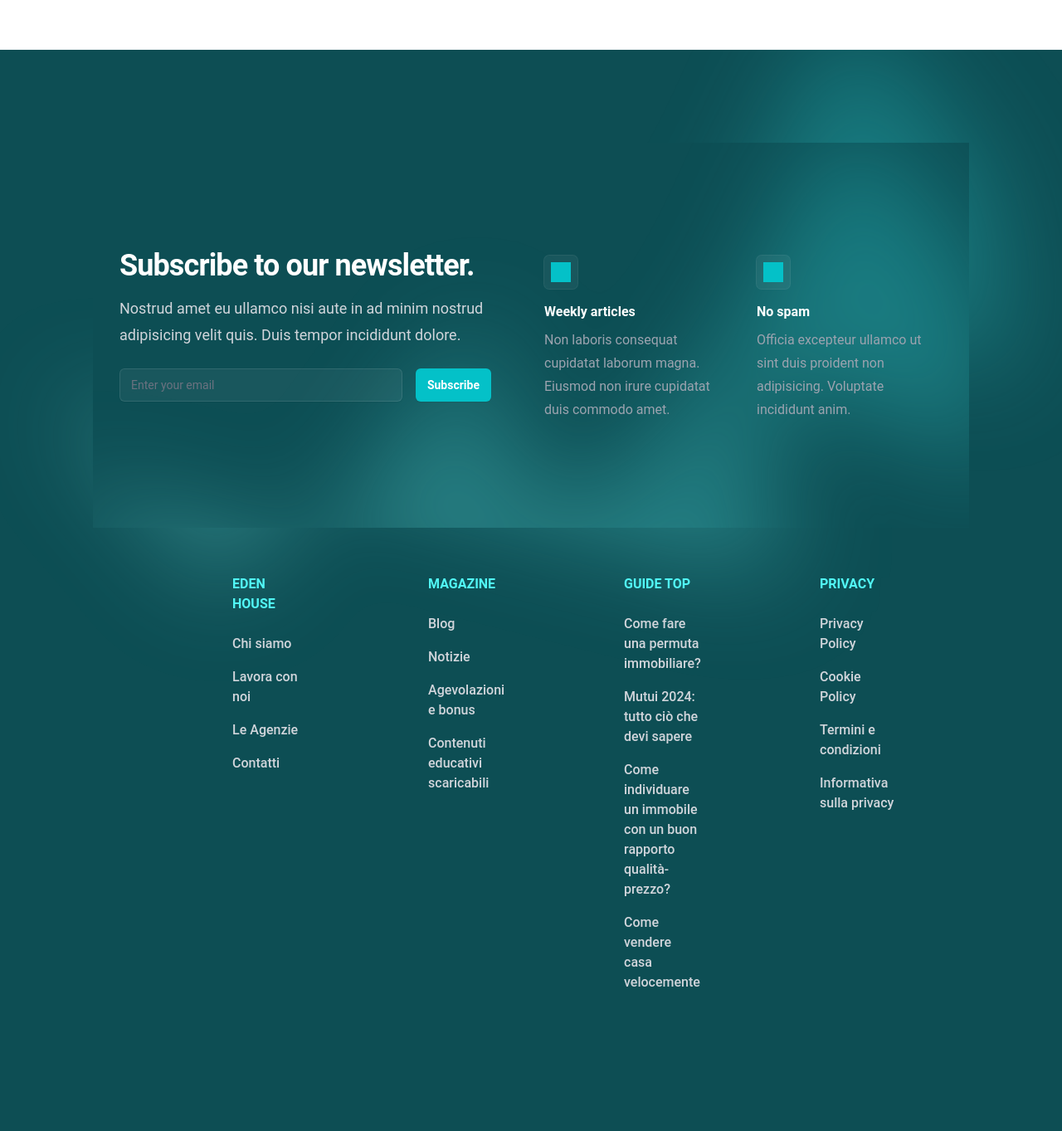
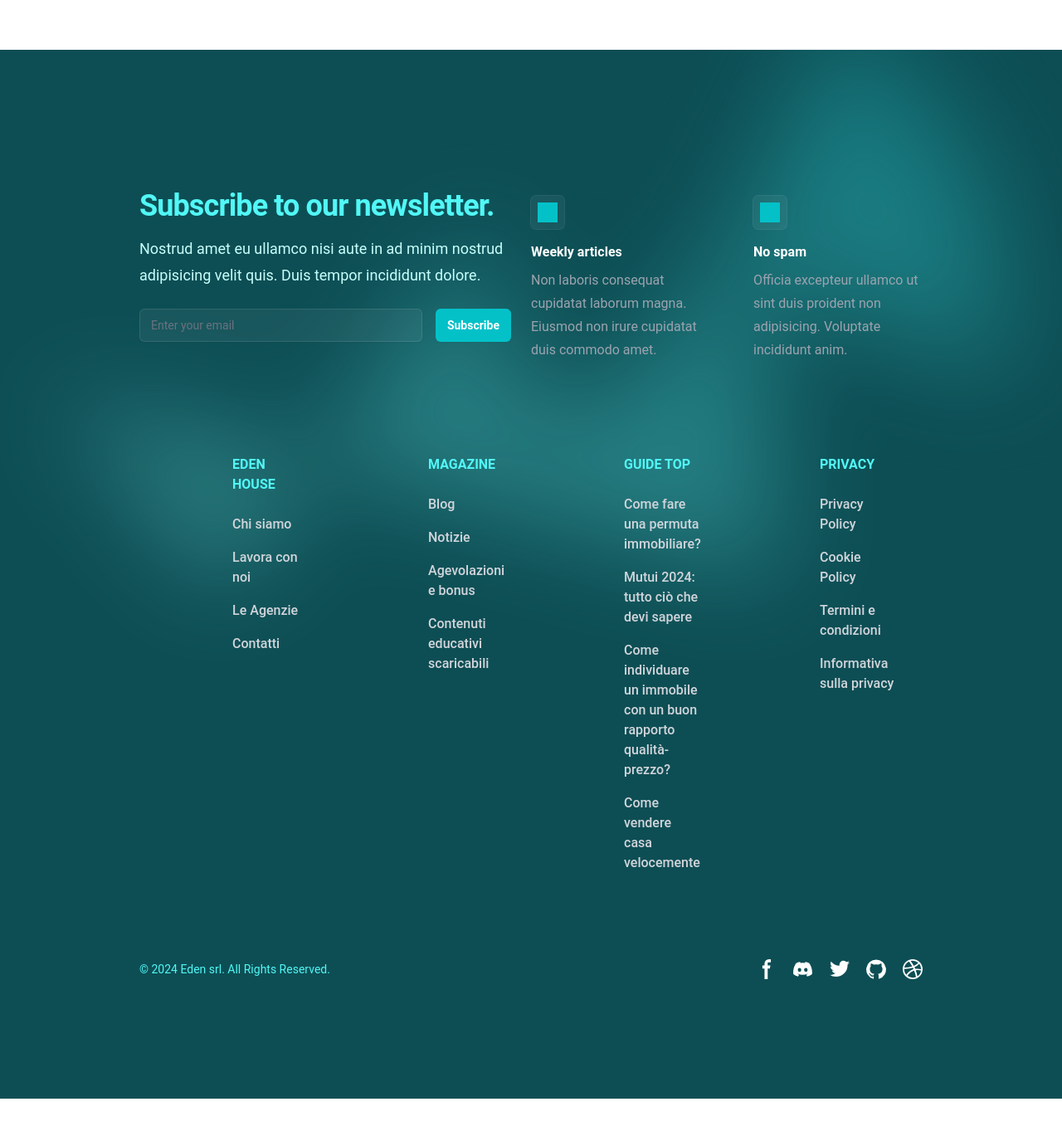
Before and after one commit to ManuelBellucci/eden, a React (Vite) app: page / in a window 1280 px wide. Shown: the part 6098-7461 px from the top of the page at 83% size. After the commit the page ends 7422 px from the top, so only its background shows below. Built offline with nearby package versions, Linux system fonts and the light colour scheme; some icons are missing.

Commit message:
Update Newsletter component styling and content

```diff
--- a/src/components/footer/Newsletter.jsx
+++ b/src/components/footer/Newsletter.jsx
@@ -2,12 +2,12 @@ import CallToAction from '../commons/CallToAction'
 
 const Newsletter = () => {
   return (
-    <div className='relative isolate overflow-hidden bg-primary-900 py-16 sm:py-24 lg:py-32'>
-      <div className='mx-auto max-w-7xl px-6 lg:px-8'>
-        <div className='mx-auto grid max-w-2xl grid-cols-1 gap-x-8 gap-y-16 lg:max-w-none lg:grid-cols-2'>
+    <div className='p-14'>
+      <div className='mx-auto max-w-7xl'>
+        <div className='grid max-w-2xl grid-cols-1  gap-y-16 lg:max-w-none lg:grid-cols-2'>
           <div className='max-w-xl lg:max-w-lg'>
-            <h2 className='text-3xl font-bold tracking-tight text-white sm:text-4xl'>Subscribe to our newsletter.</h2>
-            <p className='mt-4 text-lg leading-8 text-gray-300'>
+            <h2 className='text-3xl font-bold tracking-tight text-primary-300 sm:text-4xl'>Subscribe to our newsletter.</h2>
+            <p className='mt-4 text-lg leading-8 text-primary-100'>
               Nostrud amet eu ullamco nisi aute in ad minim nostrud adipisicing velit quis. Duis tempor incididunt
               dolore.
             </p>
@@ -31,7 +31,7 @@ const Newsletter = () => {
               />
             </form>
           </div>
-          <dl className='grid grid-cols-1 gap-x-8 gap-y-10 sm:grid-cols-2 lg:pt-2'>
+          <dl className='grid grid-cols-1 gap-x-16 gap-y-10 sm:grid-cols-2 lg:pt-2'>
             <div className='flex flex-col items-start'>
               <div className='rounded-md bg-white/5 p-2 ring-1 ring-white/10'>
                 <div className='h-6 w-6 text-white bg-primary-500' aria-hidden='true' />
@@ -53,15 +53,6 @@ const Newsletter = () => {
           </dl>
         </div>
       </div>
-      <div className='absolute left-1/2 top-0 -z-10 -translate-x-1/2 blur-3xl xl:-top-6' aria-hidden='true'>
-        <div
-          className='aspect-[1155/678] w-[72.1875rem] bg-gradient-to-tr from-primary-200 to-primary-400 opacity-30'
-          style={{
-            clipPath:
-                            'polygon(74.1% 44.1%, 100% 61.6%, 97.5% 26.9%, 85.5% 0.1%, 80.7% 2%, 72.5% 32.5%, 60.2% 62.4%, 52.4% 68.1%, 47.5% 58.3%, 45.2% 34.5%, 27.5% 76.7%, 0.1% 64.9%, 17.9% 100%, 27.6% 76.8%, 76.1% 97.7%, 74.1% 44.1%)'
-          }}
-        />
-      </div>
     </div>
   )
 }
--- /dev/null
+++ b/src/components/footer/SocialMediaIcons.jsx
@@ -0,0 +1,42 @@
+const SocialMediaIcons = () => {
+    return (
+        <div class="flex justify-between items-center px-14 py-6 lg:py-8">
+            <span class="text-sm text-primary-300 dark:text-primary-300 sm:text-center">© 2024 <a href="https://flowbite.com/">Eden srl</a>. All Rights Reserved.
+            </span>
+            <div class="flex mt-4 sm:justify-center md:mt-0 space-x-5 rtl:space-x-reverse">
+                <a href="#" class="text-white hover:text-primary-300 hover:scale-150 transition-all ease-in">
+                    <svg class="w-6 h-6" aria-hidden="true" xmlns="http://www.w3.org/2000/svg" fill="currentColor" viewBox="0 0 8 19">
+                        <path fill-rule="evenodd" d="M6.135 3H8V0H6.135a4.147 4.147 0 0 0-4.142 4.142V6H0v3h2v9.938h3V9h2.021l.592-3H5V3.591A.6.6 0 0 1 5.592 3h.543Z" clip-rule="evenodd" />
+                    </svg>
+                    <span class="sr-only">Facebook page</span>
+                </a>
+                <a href="#" class="text-white hover:text-primary-300 hover:scale-150 transition-all ease-in">
+                    <svg class="w-6 h-6" aria-hidden="true" xmlns="http://www.w3.org/2000/svg" fill="currentColor" viewBox="0 0 21 16">
+                        <path d="M16.942 1.556a16.3 16.3 0 0 0-4.126-1.3 12.04 12.04 0 0 0-.529 1.1 15.175 15.175 0 0 0-4.573 0 11.585 11.585 0 0 0-.535-1.1 16.274 16.274 0 0 0-4.129 1.3A17.392 17.392 0 0 0 .182 13.218a15.785 15.785 0 0 0 4.963 2.521c.41-.564.773-1.16 1.084-1.785a10.63 10.63 0 0 1-1.706-.83c.143-.106.283-.217.418-.33a11.664 11.664 0 0 0 10.118 0c.137.113.277.224.418.33-.544.328-1.116.606-1.71.832a12.52 12.52 0 0 0 1.084 1.785 16.46 16.46 0 0 0 5.064-2.595 17.286 17.286 0 0 0-2.973-11.59ZM6.678 10.813a1.941 1.941 0 0 1-1.8-2.045 1.93 1.93 0 0 1 1.8-2.047 1.919 1.919 0 0 1 1.8 2.047 1.93 1.93 0 0 1-1.8 2.045Zm6.644 0a1.94 1.94 0 0 1-1.8-2.045 1.93 1.93 0 0 1 1.8-2.047 1.918 1.918 0 0 1 1.8 2.047 1.93 1.93 0 0 1-1.8 2.045Z" />
+                    </svg>
+                    <span class="sr-only">Discord community</span>
+                </a>
+                <a href="#" class="text-white hover:text-primary-300 hover:scale-150 transition-all ease-in">
+                    <svg class="w-6 h-6" aria-hidden="true" xmlns="http://www.w3.org/2000/svg" fill="currentColor" viewBox="0 0 20 17">
+                        <path fill-rule="evenodd" d="M20 1.892a8.178 8.178 0 0 1-2.355.635 4.074 4.074 0 0 0 1.8-2.235 8.344 8.344 0 0 1-2.605.98A4.13 4.13 0 0 0 13.85 0a4.068 4.068 0 0 0-4.1 4.038 4 4 0 0 0 .105.919A11.705 11.705 0 0 1 1.4.734a4.006 4.006 0 0 0 1.268 5.392 4.165 4.165 0 0 1-1.859-.5v.05A4.057 4.057 0 0 0 4.1 9.635a4.19 4.19 0 0 1-1.856.07 4.108 4.108 0 0 0 3.831 2.807A8.36 8.36 0 0 1 0 14.184 11.732 11.732 0 0 0 6.291 16 11.502 11.502 0 0 0 17.964 4.5c0-.177 0-.35-.012-.523A8.143 8.143 0 0 0 20 1.892Z" clip-rule="evenodd" />
+                    </svg>
+                    <span class="sr-only">Twitter page</span>
+                </a>
+                <a href="#" class="text-white hover:text-primary-300 hover:scale-150 transition-all ease-in">
+                    <svg class="w-6 h-6" aria-hidden="true" xmlns="http://www.w3.org/2000/svg" fill="currentColor" viewBox="0 0 20 20">
+                        <path fill-rule="evenodd" d="M10 .333A9.911 9.911 0 0 0 6.866 19.65c.5.092.678-.215.678-.477 0-.237-.01-1.017-.014-1.845-2.757.6-3.338-1.169-3.338-1.169a2.627 2.627 0 0 0-1.1-1.451c-.9-.615.07-.6.07-.6a2.084 2.084 0 0 1 1.518 1.021 2.11 2.11 0 0 0 2.884.823c.044-.503.268-.973.63-1.325-2.2-.25-4.516-1.1-4.516-4.9A3.832 3.832 0 0 1 4.7 7.068a3.56 3.56 0 0 1 .095-2.623s.832-.266 2.726 1.016a9.409 9.409 0 0 1 4.962 0c1.89-1.282 2.717-1.016 2.717-1.016.366.83.402 1.768.1 2.623a3.827 3.827 0 0 1 1.02 2.659c0 3.807-2.319 4.644-4.525 4.889a2.366 2.366 0 0 1 .673 1.834c0 1.326-.012 2.394-.012 2.72 0 .263.18.572.681.475A9.911 9.911 0 0 0 10 .333Z" clip-rule="evenodd" />
+                    </svg>
+                    <span class="sr-only">GitHub account</span>
+                </a>
+                <a href="#" class="text-white hover:text-primary-300 hover:scale-150 transition-all ease-in">
+                    <svg class="w-6 h-6" aria-hidden="true" xmlns="http://www.w3.org/2000/svg" fill="currentColor" viewBox="0 0 20 20">
+                        <path fill-rule="evenodd" d="M10 0a10 10 0 1 0 10 10A10.009 10.009 0 0 0 10 0Zm6.613 4.614a8.523 8.523 0 0 1 1.93 5.32 20.094 20.094 0 0 0-5.949-.274c-.059-.149-.122-.292-.184-.441a23.879 23.879 0 0 0-.566-1.239 11.41 11.41 0 0 0 4.769-3.366ZM8 1.707a8.821 8.821 0 0 1 2-.238 8.5 8.5 0 0 1 5.664 2.152 9.608 9.608 0 0 1-4.476 3.087A45.758 45.758 0 0 0 8 1.707ZM1.642 8.262a8.57 8.57 0 0 1 4.73-5.981A53.998 53.998 0 0 1 9.54 7.222a32.078 32.078 0 0 1-7.9 1.04h.002Zm2.01 7.46a8.51 8.51 0 0 1-2.2-5.707v-.262a31.64 31.64 0 0 0 8.777-1.219c.243.477.477.964.692 1.449-.114.032-.227.067-.336.1a13.569 13.569 0 0 0-6.942 5.636l.009.003ZM10 18.556a8.508 8.508 0 0 1-5.243-1.8 11.717 11.717 0 0 1 6.7-5.332.509.509 0 0 1 .055-.02 35.65 35.65 0 0 1 1.819 6.476 8.476 8.476 0 0 1-3.331.676Zm4.772-1.462A37.232 37.232 0 0 0 13.113 11a12.513 12.513 0 0 1 5.321.364 8.56 8.56 0 0 1-3.66 5.73h-.002Z" clip-rule="evenodd" />
+                    </svg>
+                    <span class="sr-only">Dribbble account</span>
+                </a>
+            </div>
+        </div>
+    )
+}
+
+export default SocialMediaIcons
```
